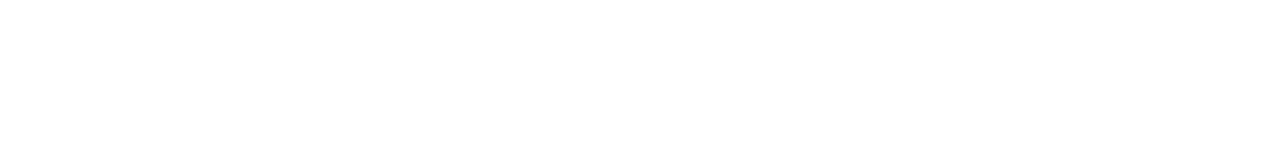
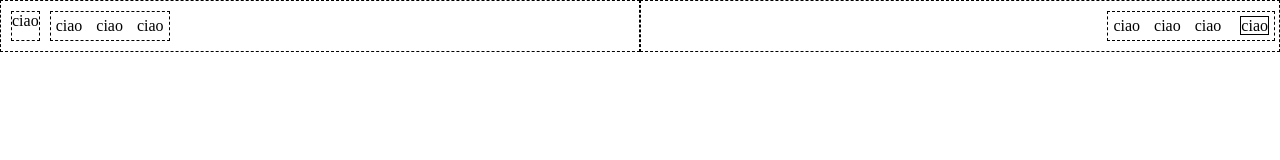
Before and after one commit to pierobramanti/htmlcss-dropbox, a plain HTML site: page index.html in a window 1280 px wide. Drawn offline with Linux system fonts and the light colour scheme.

Commit message:
[ADD] created layout haeder

```diff
--- a/css/style.css
+++ b/css/style.css
@@ -0,0 +1,58 @@
+*{ margin: 0;
+    padding: 0;
+    box-sizing: border-box;
+}
+/*Layout Header*/
+.container-h{
+    width: 100%;
+    margin: auto;
+
+}
+.row-h{
+    background-color: white;
+    display: flex;
+    flex-wrap: wrap;
+}
+.col-50{
+    width: calc(100% / 2);
+    border: 1px dashed black;
+    display: flex;
+    flex-wrap: wrap;
+    padding: 10px 10px;
+
+}
+
+/*content haeder*/
+.logo-h{
+    border: 1px dashed black;
+    margin-right: 10px;
+}
+.menu-h{
+    border: 1px dashed black;
+
+}
+.menu-h ul{
+    list-style: none;
+    text-align: right;
+}
+.menu-h li{
+    display: inline-block;
+    margin: 5px 5px;
+}
+.menu-b{
+    border: 1px dashed black;
+    position: absolute;
+    right: 5px;
+}
+.menu-b ul{
+    list-style: none;
+    text-align: right;
+}
+.menu-b li{
+    display: inline-block;
+    margin: 5px 5px;
+}
+li span{
+    border: 1px solid black;
+    margin-left: 5px;
+}
--- a/index.html
+++ b/index.html
@@ -7,6 +7,42 @@
     <title>Dropbox</title>
 </head>
 <body>
+    <header>
+        <div class="container-h">
+            <div class="row-h">
+                <div class="col-50">
+                    <div class="logo-h">
+                        ciao
+                    </div >
+                    <div class="menu-h">
+                        <ul class="list-h">
+                            <li> ciao</li>
+                            <li> ciao</li>
+                            <li> ciao</li>
+                        </ul>
+                    </div>
+                </div>
+                <div class="col-50">
+                    <div class="menu-b">
+                        <ul class="list-h">
+                            <li> ciao</li>
+                            <li> ciao</li>
+                            <li> ciao</li>
+                            <li><span>ciao</span></li>
+                        </ul>
+                    </div>
 
+                   </div>
+                </div>
+            </div>
+        </div>
+    </header>
+    <body>
+
+
+    </body>
+    <footer>
+
+    </footer>
 </body>
 </html>
```
